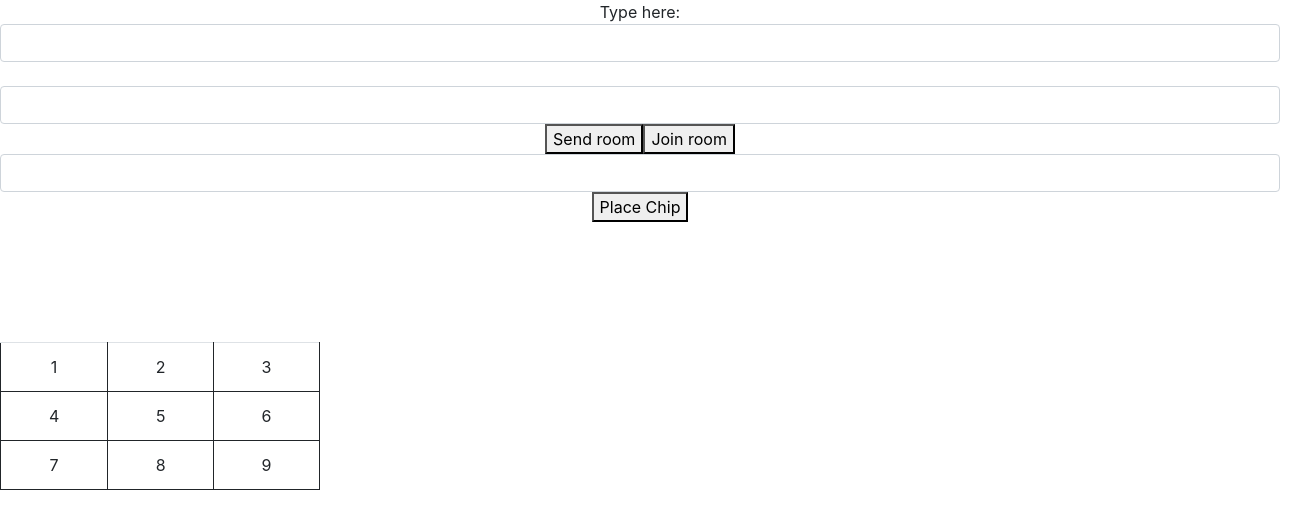
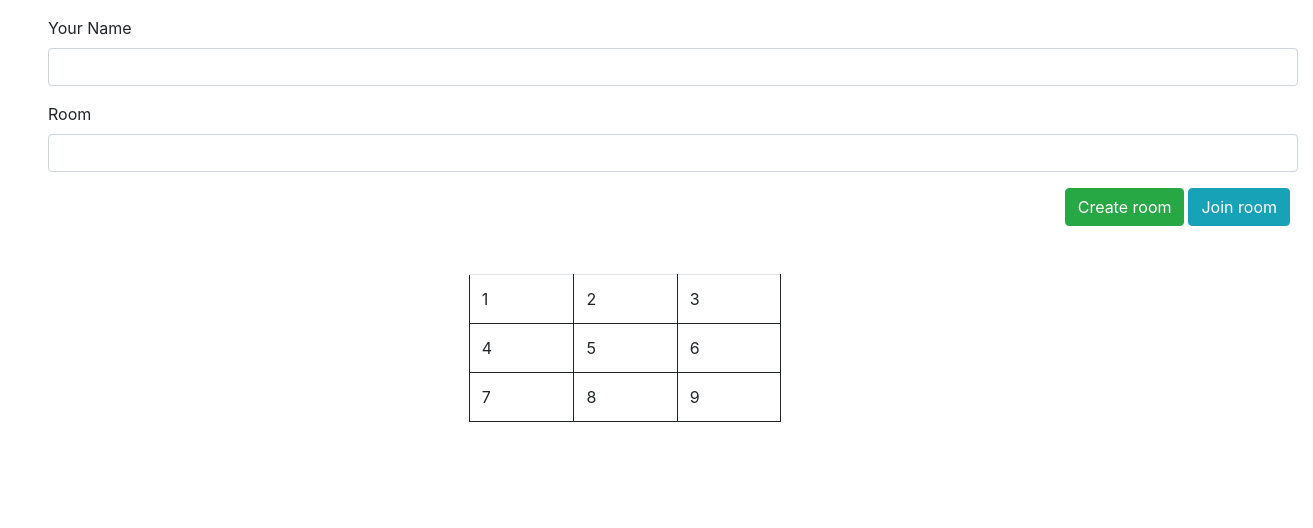
Before and after one commit to Roncy13/tic-tac-toe-front-end, a React (Create React App) app: page / in a window 1280 px wide. Shown: the top 528 px of the page, 1313 px wide, since content can reach past the window. Built offline with nearby package versions, Linux system fonts and the light colour scheme; no server answers.

Commit message:
added top border, add reset value of inputs

```diff
--- a/src/App.css
+++ b/src/App.css
@@ -1,42 +1,8 @@
-.App {
-  text-align: center;
-}
-
-.App-logo {
-  height: 40vmin;
-  pointer-events: none;
-}
-
-@media (prefers-reduced-motion: no-preference) {
-  .App-logo {
-    animation: App-logo-spin infinite 20s linear;
-  }
-}
-
-.App-header {
-  background-color: #282c34;
-  min-height: 100vh;
-  display: flex;
-  flex-direction: column;
-  align-items: center;
-  justify-content: center;
-  font-size: calc(10px + 2vmin);
-  color: white;
-}
-
 .App-link {
   color: #61dafb;
 }
 
 table tr td{
   border: 1px solid;
+  border-top: 1px solid #FFF;
 }
-
-@keyframes App-logo-spin {
-  from {
-    transform: rotate(0deg);
-  }
-  to {
-    transform: rotate(360deg);
-  }
-}
--- a/src/App.js
+++ b/src/App.js
@@ -40,7 +40,6 @@ export default class App extends Component {
       game: {},
       room: "",
       placeChip: "",
-      name: "",
       players: {},
       turn: ""
     });
@@ -76,9 +75,13 @@ export default class App extends Component {
   }
 
   sendChip() {
-    const { room, placeChip } = this.state;
+    const { room, placeChip, socket } = this.state;
 
-    this.state.socket.emit("placeChip", { room, placeChip });
+    socket.emit("placeChip", { room, placeChip });
+
+    this.setState({
+      placeChip: ""
+    });
   }
 
   receivedPlacement() {
@@ -155,36 +158,47 @@ export default class App extends Component {
   render() {
 
     const { turn, players, game } = this.state;
+    const checkGames = Object.keys(game || {}).length;
 
     return (
-      <div className="App">
-        <ToastContainer />
-        Type here:
+      <div className="App row w-100">
+        <div className = "col-lg-12 col-md-12 mx-5 mt-2">
+          <ToastContainer />
+        </div>
 
-        <input className = "form-control" type = "text" defaultValue = { this.state.name } onChange = { this.stateName } ></input>
+        <div className = "col-lg-12 col-md-12 mx-5 mt-2">
+          <div className="form-group">
+            <label for="yourName">Your Name</label>
+            <input id = "yourName" value = {this.state.name} disabled = { checkGames === 0 ? false : true } className = "form-control" type = "text" defaultValue = { this.state.name } onChange = { this.stateName } ></input>
+          </div>
 
-        <br/>
+          <div className="form-group">
+            <label for="roomNo">Room</label>
+            <input id = "roomNo"  value = {this.state.room} disabled = { checkGames === 0 ? false : true } className = "form-control" type = "text" onChange = { this.addNumber } ></input>
+            </div>
 
-        <input className = "form-control" type = "text" onChange = { this.addNumber } ></input>
-        <button defaultValue = { this.state.room } onClick = { this.sendRoomValue }>Send room</button>
-        <button onClick = { this.joinRoom }>Join room</button>
-        <br/>
+          <div className= { checkGames === 0 ? 'form-group d-flex justify-content-end pr-2' : 'd-none' }>
+            <button className = "btn btn-success btn-md mr-1" onClick = { this.sendRoomValue }>Create room</button>
+            <button className = "btn btn-info btn-md" onClick = { this.joinRoom }>Join room</button>
+          </div>
 
-        <input className = "form-control" type = "text" defaultValue = { this.state.placeChip } onChange = { this.placeChip } ></input>
-        <button onClick = { this.sendChip }>Place Chip</button>
+          <div className={ checkGames > 0 ? 'form-group' : 'd-none' }>
+            <label for="placeChip">Place Chip from 1 - 9</label>
+            <input id = "placeChip"  value = {this.state.placeChip} className = "form-control" type = "text" onChange = { this.placeChip } ></input>
+          </div>
 
-        <br />
-        <br />
-        <br />
-        <br />
+          <div className={ checkGames > 0 ? 'form-group d-flex justify-content-end pr-2' : 'd-none' }>
+            <button className = "btn btn-info btn-warning" onClick = { this.sendChip }>Place Chip</button>
+          </div>
+        </div>
 
-        <PlayerListing players={ players } turn = { turn }/>
+        <div className = "col-lg-12 col-md-12 mt-3 d-flex justify-content-center">
+          <PlayerListing players={ players } turn = { turn }/>
+        </div>
 
-        <br />
-        <br />
-
-        <GameBoard  game = { game }/>
-
+        <div className = "col-lg-12 col-md-12 mt-3 d-flex justify-content-center">
+          <GameBoard game = { game }/>
+        </div>
       </div>
     );
   }
```
